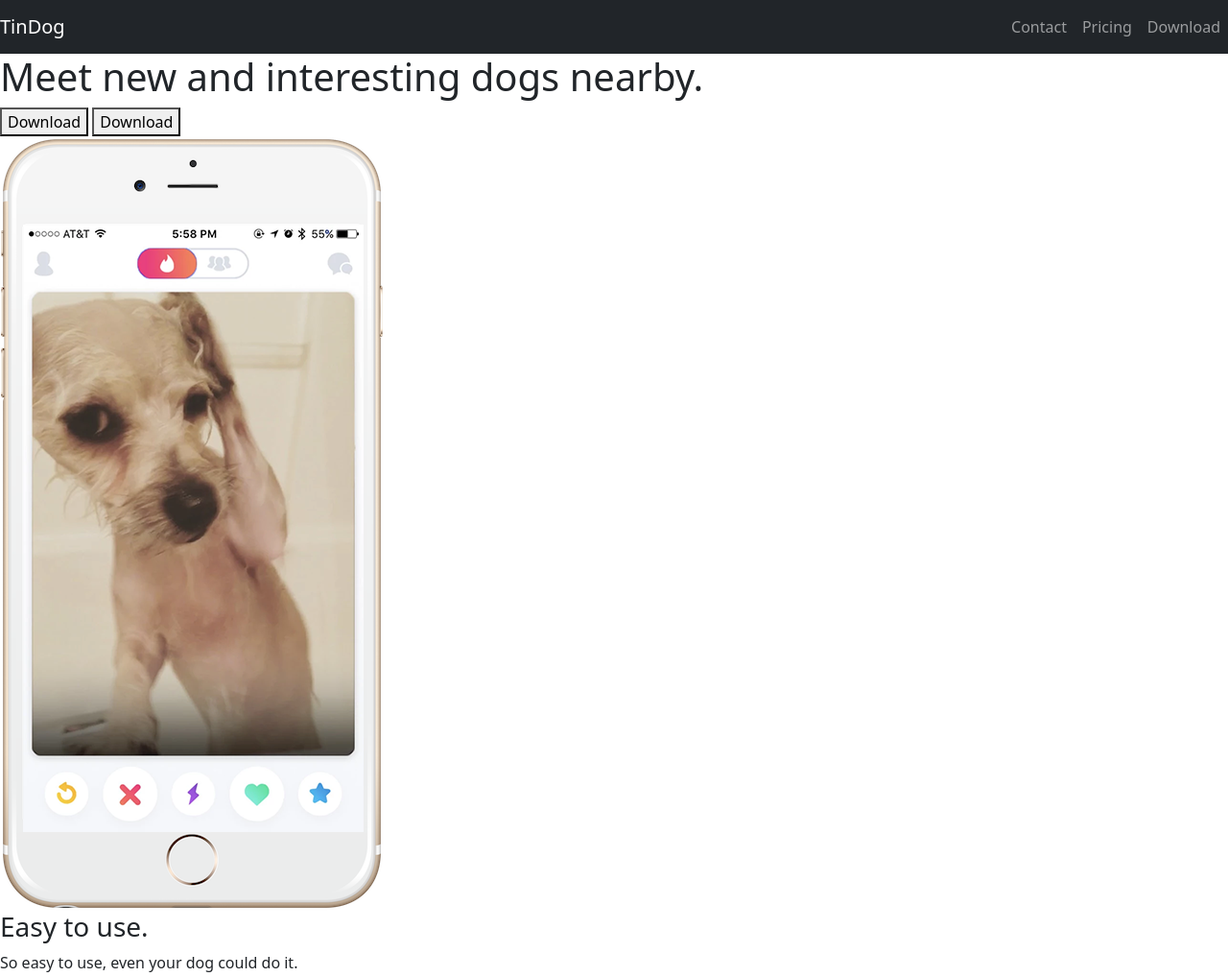
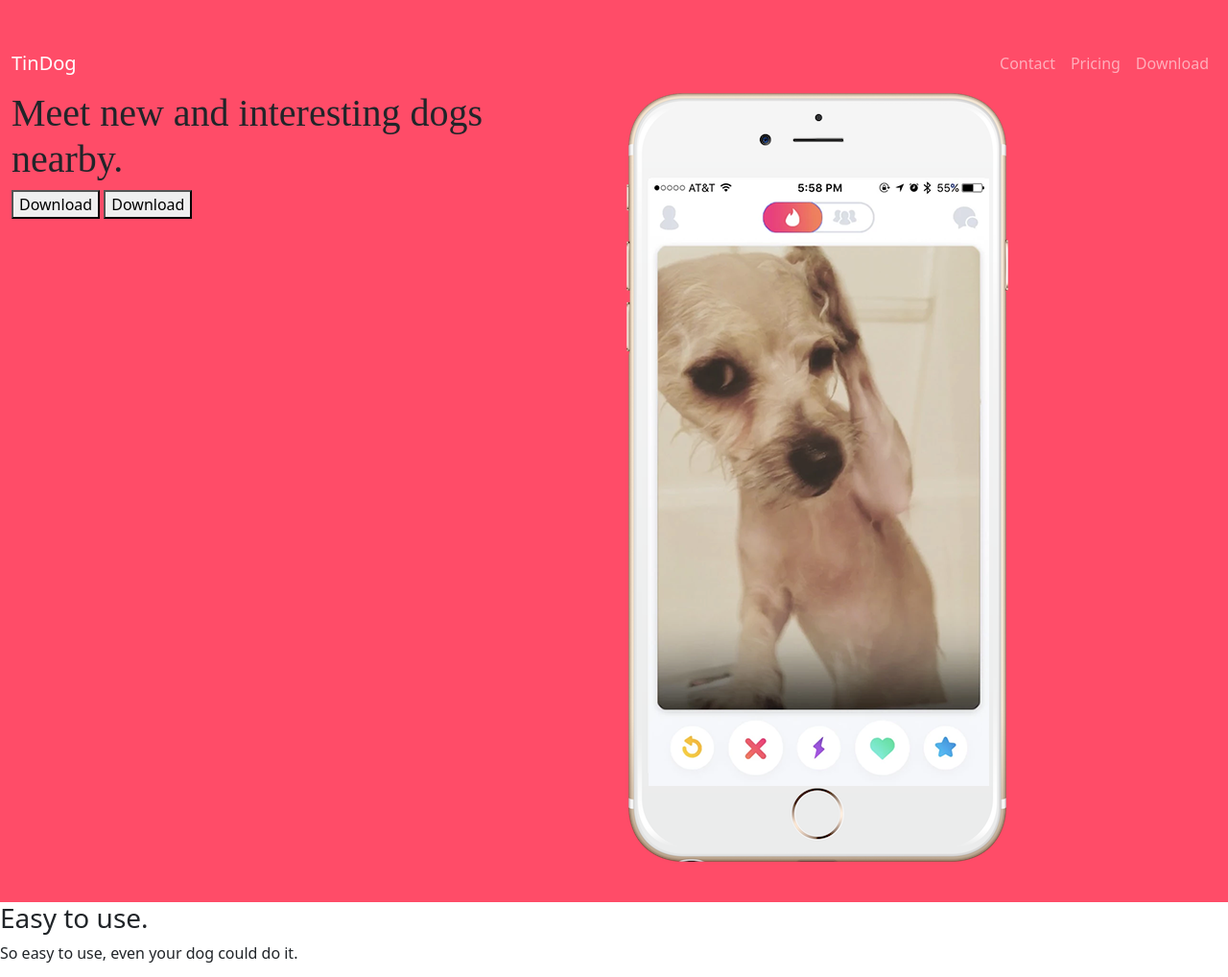
Before and after one commit to YamachitaR/TinDog-, a plain HTML site: page index.html in a window 1280 px wide. Shown: the top 1018 px of the page at 96% size. Drawn offline with nearby package versions, Linux system fonts and the light colour scheme.

Commit message:
work part of botton

```diff
--- a/css/styles.css
+++ b/css/styles.css
@@ -0,0 +1,15 @@
+
+
+h1{
+    font-family: 'Montserrat-black';
+    font-size: 3rem;
+    line-height: 1.5;
+}
+
+.container-fluid {
+    padding: 3% 15%;
+}
+
+#title{
+    background-color: #ff4c68;
+}
--- a/index.html
+++ b/index.html
@@ -5,17 +5,24 @@
   <meta charset="utf-8">
   <title>TinDog</title>
 
+
+  <link rel="stylesheet" href="css/styles.css">
+
+  <!--Relacionadofont-family-->
+  <link rel="preconnect" href="https://fonts.googleapis.com">
+  <link rel="preconnect" href="https://fonts.gstatic.com" crossorigin>
+  <link href="https://fonts.googleapis.com/css2?family=Montserrat:wght@100&family=Ubuntu:wght@300&display=swap" rel="stylesheet">
+
   <!-- Inserindo Bootstrap: CSS e JavaScript-->
   <link href="https://cdn.jsdelivr.net/npm/bootstrap@5.1.3/dist/css/bootstrap.min.css" rel="stylesheet" integrity="sha384-1BmE4kWBq78iYhFldvKuhfTAU6auU8tT94WrHftjDbrCEXSU1oBoqyl2QvZ6jIW3" crossorigin="anonymous">
   <script src="https://cdn.jsdelivr.net/npm/bootstrap@5.1.3/dist/js/bootstrap.bundle.min.js" integrity="sha384-ka7Sk0Gln4gmtz2MlQnikT1wXgYsOg+OMhuP+IlRH9sENBO0LRn5q+8nbTov4+1p" crossorigin="anonymous"></script>
 
-  <link rel="stylesheet" href="css/styles.css">
 </head>
 
 <body>
 
   <section id="title">
-
+<div class="container-fluid"
     <!-- Nav Bar -->
 
     <!--
@@ -27,7 +34,7 @@
 
 
     -->
-    <nav class="navbar navbar-expand-lg bg-dark navbar-dark">
+    <nav class="navbar navbar-expand-lg  navbar-dark">
 
       <!-- navbar-brand para nome do produto ou empresa-->
       <a class="navbar-brand " href="#">TinDog</a>
@@ -45,6 +52,14 @@
       <span class="navbar-toggler-icon"></span>
       </button>
 
+      <!--
+        collapse
+        navbar-collapse
+        navbarNav
+        navbar-nav
+        ms-auto
+      -->
+
       <div class="collapse navbar-collapse" id="navbarNav">
       <ul class="navbar-nav ms-auto">
         <li class="nav-item"><a class="nav-link" href="#">Contact</a></li>
@@ -57,15 +72,18 @@
 
     <!-- Title -->
 
-    <div>
-      <h1>Meet new and interesting dogs nearby.</h1>
-      <button type="button">Download</button>
-      <button type="button">Download</button>
+    <div class="row">
+      <div class="col-md-6">
+        <h1>Meet new and interesting dogs nearby.</h1>
+        <button type="button">Download</button>
+        <button type="button">Download</button>
+      </div>
+
+      <div class="col-md-6">
+        <img src="images/iphone6.png" alt="iphone-mockup">
+      </div>
     </div>
-    <div>
-      <img src="images/iphone6.png" alt="iphone-mockup">
-    </div>
-
+  </div>
   </section>
 
 
```
